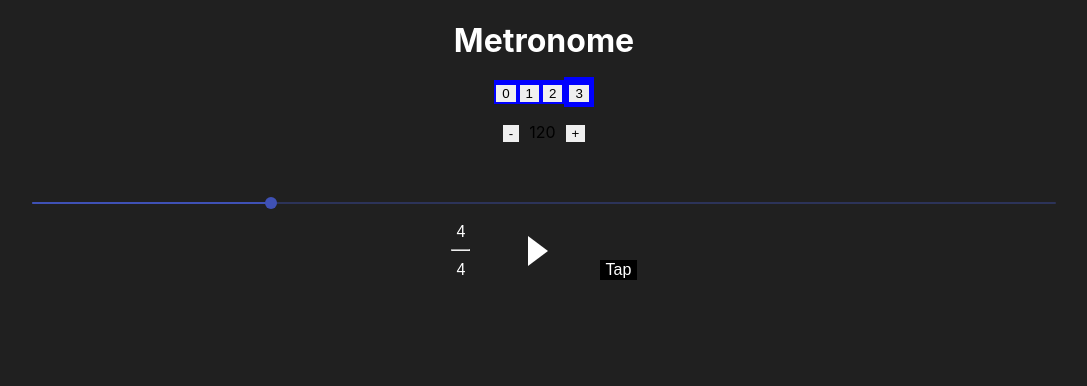
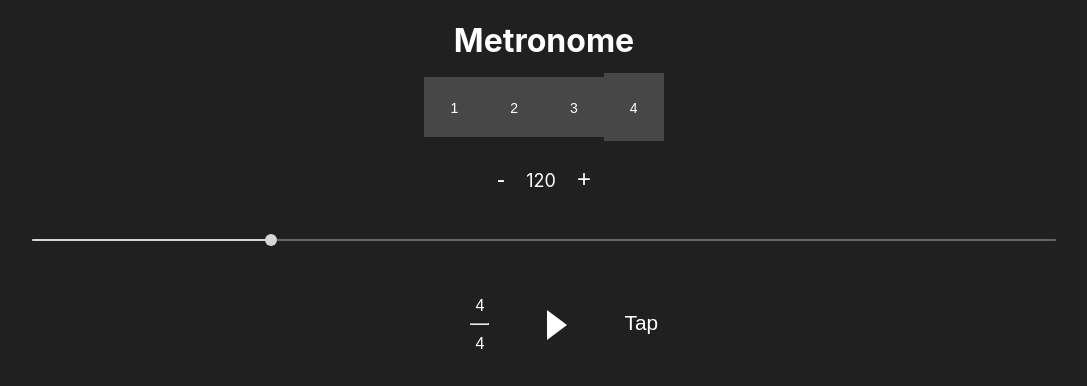
Before and after one commit to apparatusjazz/React-Metronome, a React (Create React App) app: page / in a window 1280 px wide. Shown: the top 386 px of the page, without its empty margins (96-1183 px from the left). Built offline with nearby package versions, Linux system fonts and the light colour scheme.

Commit message:
Updated styling

```diff
--- a/src/components/accents.js
+++ b/src/components/accents.js
@@ -1,5 +1,6 @@
 import React, { Component } from 'react';
 import Beat from './beat';
+import '../css/accents.css'
 
 class Accents extends Component {
     render() {
@@ -16,7 +17,7 @@ class Accents extends Component {
             accents.push(beat);
         }
         return (
-            <div>
+            <div className="accents">
                 {accents}
             </div>
         )
--- a/src/components/beat.js
+++ b/src/components/beat.js
@@ -1,6 +1,7 @@
 import React, { Component } from 'react'
+import '../css/beat.css'
 
-const colors = ["grey", "blue", "red", "black"];
+const colors = ["transparent", "#474747", "#636363", "#878787"];
 
 class Beat extends Component {
 
@@ -19,15 +20,16 @@ class Beat extends Component {
         const highlight = () => {
             if (this.props.beatNo + 1 === this.props.currentNote ||
                 (this.props.beatNo === this.props.totalBeats - 1 && this.props.currentNote === 0)) {
-                return 5;
-            } else return 2;
+                return "24px 20px";
+            } else return "20px 20px";
         }
         const beatStyle = { backgroundColor: colors[this.accent], padding: highlight() }
         return (
             <span className="beat" style={beatStyle}>
                 <button
+                    className="btn"
                     onClick={() => this.handleClick(this.props.beatNo)}
-                >{this.props.beatNo}</button>
+                >{this.props.beatNo + 1}</button>
             </span>
         )
     }
--- a/src/components/tempo.js
+++ b/src/components/tempo.js
@@ -36,6 +36,8 @@ class Tempo extends Component {
                         onKeyPress={e => this.handleKeyPress(e)}
                     ></input> */}
                     <p id="bpm" >{this.props.tempo}</p>
+
+
                     <button className="bpm-adjust up" onClick={() => this.tempoChange(1)}>+</button>
                 </div>
                 <div>
@@ -46,7 +48,6 @@ class Tempo extends Component {
                         aria-labelledby="continuous-slider"
                         min={50}
                         max={350}
-                        valueLabelDisplay="auto"
                     />
                 </div>
             </div>
--- a/src/css/accents.css
+++ b/src/css/accents.css
@@ -0,0 +1,3 @@
+.accents {
+    padding: 15px;
+}
--- a/src/css/beat.css
+++ b/src/css/beat.css
@@ -0,0 +1,5 @@
+.btn {
+    background-color: transparent;
+    color: white;
+    font-size: 14px;
+}
--- a/src/css/tap.css
+++ b/src/css/tap.css
@@ -1,12 +1,16 @@
 .tap-btn {
-    font-size: medium;
+    font-size: 1.3rem;
     color: white;
-    background-color: black;
-
+    background-color: transparent;
+    border-radius: 5px;
+    position: absolute;
+    margin-top: 15px;
 }
 
 .tap-btn:hover {
-    background: #2079b0;
-    background-image: linear-gradient(to bottom, #2079b0, #eb94d0);
+    background: #3a3a3a;
     text-decoration: none;
 }
+.tap-btn:active {
+    background: #2b2b2b;
+}
--- a/src/css/tempo-controls.css
+++ b/src/css/tempo-controls.css
@@ -4,15 +4,32 @@
 }
 
 .bpm-adjust {
+    color: white;
     margin-left: 10px;
     margin-right: 10px;
+    border: none;
+    border-radius: 5px;
+    background-color: transparent;
+    font-size: 1.5rem;
+
+}
+.bpm-adjust:hover {
+    background: rgb(49, 49, 49);
+}
+.bpm-adjust:active {
+    background: rgb(41, 41, 41);
 }
 
 #bpm {
-    display: inline;
+    color: white;
+    display: inline-block;
+    width: 40px;
+    font-size: 18px;
 }
 
 #bpm-slider {
-    padding-top: 40px;
+    color: rgb(214, 214, 214);
+    padding-top: 10px;
+    padding-bottom: 50px;
     width: 80%;
 }
```
